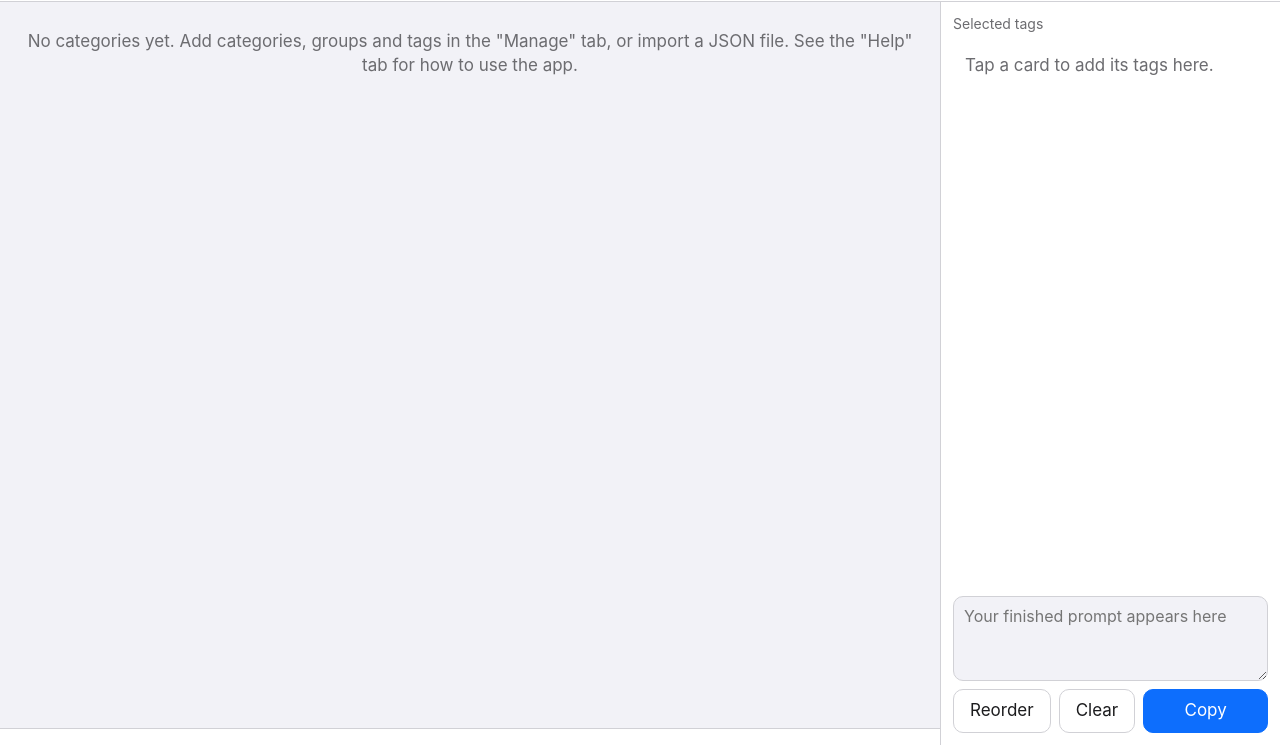
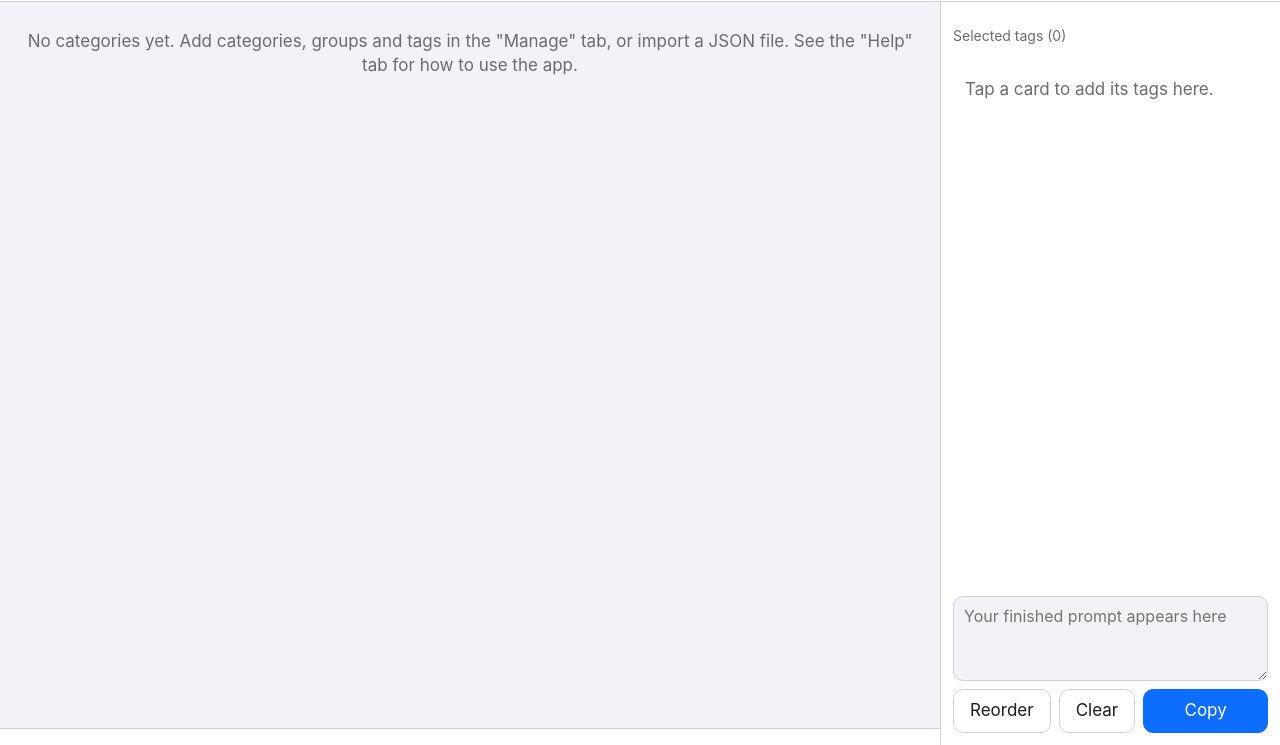
Before and after one commit to azrakuc/ipad-tag-button, a plain HTML site: page docs/index.html in a window 1280 px wide. Shown: the part 55-800 px from the top of the page. Drawn offline with Linux system fonts and the light colour scheme.

Commit message:
作成画面の「選択中のタグ」欄を、縦画面で折りたためるようにする
- 見出しのタップで開閉。折りたたみ中は、件数つきの見出しと「コピー」ボタンだけを表示する
- 開閉の状態は localStorage（itb:selCollapsed）に保存する。横画面では常に開く
- 見出しに選択中のタグの件数を表示
- 説明ページ（日英）と SPEC を更新、キャッシュ版を itb-v15 に更新

Co-Authored-By: Claude Opus 5.5 <noreply@anthropic.com>
Claude-Session: https://claude.ai/code/session_01Wet5VB9WAoZxk7wdbaaysC

```diff
--- a/docs/css/style.css
+++ b/docs/css/style.css
@@ -275,6 +275,35 @@ main { flex: 1; min-height: 0; display: flex; flex-direction: column; }
 }
 .panel-title { font-size: 14px; color: var(--muted); }
 
+/* 選択中のタグ欄：見出しで開閉できる（縦画面だけ。横画面では常に開いて、見出しは押せない） */
+.sel-head { display: flex; align-items: center; gap: 8px; }
+.sel-toggle {
+  flex: 1;
+  min-width: 0;
+  min-height: 44px;
+  display: flex;
+  align-items: center;
+  gap: 6px;
+  padding: 0;
+  font: inherit;
+  color: var(--text);
+  background: none;
+  border: 0;
+  text-align: left;
+  -webkit-user-select: none;
+  user-select: none;
+}
+.sel-body { display: flex; flex-direction: column; gap: 8px; flex: 1; min-height: 0; }
+.copy-mini { display: none; }
+.b-right.collapsed .sel-body { display: none; }
+.b-right.collapsed .copy-mini { display: inline-block; }
+@media (orientation: landscape) {
+  .sel-toggle { pointer-events: none; }
+  #sel-arrow { display: none; }
+  .b-right.collapsed .sel-body { display: flex; }
+  .b-right.collapsed .copy-mini { display: none; }
+}
+
 .chips {
   flex: 1;
   min-height: 56px;
--- a/docs/index.html
+++ b/docs/index.html
@@ -44,8 +44,15 @@
         <div id="cards" class="cards"></div>
         <div id="cats" class="catbar"></div>
       </div>
-      <div class="b-right">
-        <div class="panel-title" data-en="Selected tags">選択中のタグ</div>
+      <div class="b-right" id="sel-panel">
+        <div class="sel-head">
+          <button id="sel-toggle" class="sel-toggle" type="button" aria-expanded="true" aria-controls="sel-body">
+            <span id="sel-arrow" class="group-arrow">▼</span>
+            <span id="sel-title" class="panel-title">選択中のタグ</span>
+          </button>
+          <button id="copy-mini" class="btn btn-primary copy-mini" type="button" data-en="Copy">コピー</button>
+        </div>
+        <div id="sel-body" class="sel-body">
         <div id="chips" class="chips"></div>
         <textarea id="output" class="output" rows="3" readonly
           autocomplete="off" autocorrect="off" autocapitalize="off" spellcheck="false"
@@ -54,6 +61,7 @@
           <button id="reorder-btn" class="btn" type="button" aria-pressed="false" data-en="Reorder">並べ替え</button>
           <button id="clear-btn" class="btn" type="button" data-en="Clear">クリア</button>
           <button id="copy-btn" class="btn btn-primary btn-wide" type="button" data-en="Copy">コピー</button>
+        </div>
         </div>
       </div>
     </section>
@@ -213,6 +221,7 @@
             <li>下のカテゴリーボタンで、カテゴリーを選びます。</li>
             <li>カードをタップすると、そのカードのタグが右（縦画面では下）の「選択中のタグ」に集まります。もう一度タップすると外れます。</li>
             <li>カードを長押しすると、タグの内容を表示します。</li>
+            <li>縦画面では「選択中のタグ」の見出しをタップすると、欄を折りたたんで、カードを選ぶ場所を広げられます。折りたたんでいる間も、見出しの横の「コピー」でコピーできます。</li>
             <li>タグの「×」で 1 つずつ削除できます。「並べ替え」でドラッグして順番を変えられます。「クリア」はすべて消します（直後に「元に戻す」が出ます）。</li>
             <li>「コピー」を押して、Draw Things などに貼り付けます。iPad の Split View で並べると、行き来せずに貼り付けられます。</li>
           </ol>
@@ -287,6 +296,7 @@
             <li>Pick a category with the buttons at the bottom.</li>
             <li>Tap a card and its tags are collected in "Selected tags" on the right (below on a portrait screen). Tap it again to remove them.</li>
             <li>Press and hold a card to see the content of its tags.</li>
+            <li>On a portrait screen, tap the "Selected tags" heading to collapse the panel and make more room for the cards. While it is collapsed, you can still copy with the "Copy" button next to the heading.</li>
             <li>Use "×" on a tag to remove it. "Reorder" lets you drag tags to change their order. "Clear" removes everything (an "Undo" button appears right after).</li>
             <li>Press "Copy", then paste into Draw Things or another app. Placing the apps side by side with iPad Split View lets you paste without switching back and forth.</li>
           </ol>
--- a/docs/js/builder.js
+++ b/docs/js/builder.js
@@ -7,6 +7,7 @@ import { tr, onLang } from './i18n.js';
 const WORK_KEY = 'itb:work';
 const LAST_KEY = 'itb:lastCategory';
 const COLLAPSED_KEY = 'itb:collapsedGroups';
+const SEL_COLLAPSED_KEY = 'itb:selCollapsed'; // 選択中のタグ欄を折りたたんでいるか（縦画面だけで効く）
 const LONG_PRESS_MS = 500;
 
 // 作業中の状態：work.tags = 並び順どおりのタグ [{ key, text }]、work.selected = 選択中のカード ID
@@ -219,7 +220,34 @@ function renderChips() {
   }
 }
 
+// 選択中のタグ欄の開閉。縦画面ではカードを選ぶ場所を広げるために折りたためる（横画面では常に開く）。
+let selCollapsed = (() => {
+  try {
+    return localStorage.getItem(SEL_COLLAPSED_KEY) === '1';
+  } catch {
+    return false;
+  }
+})();
+
+function applySelCollapsed() {
+  $('sel-panel').classList.toggle('collapsed', selCollapsed);
+  $('sel-toggle').setAttribute('aria-expanded', String(!selCollapsed));
+  $('sel-arrow').textContent = selCollapsed ? '▶' : '▼';
+}
+
+function toggleSel() {
+  selCollapsed = !selCollapsed;
+  if (selCollapsed && reorder) setReorder(false);
+  try {
+    localStorage.setItem(SEL_COLLAPSED_KEY, selCollapsed ? '1' : '0');
+  } catch {
+    // 保存できなくても動作には影響しない
+  }
+  applySelCollapsed();
+}
+
 function refresh() {
+  $('sel-title').textContent = tr(`選択中のタグ（${work.tags.length}）`, `Selected tags (${work.tags.length})`);
   updateCardSelection();
   renderChips();
   $('output').value = joinTags(work.tags.map((t) => t.text), state.settings.separator);
@@ -290,6 +318,9 @@ export function init() {
     },
   });
   $('copy-btn').addEventListener('click', copy);
+  $('copy-mini').addEventListener('click', copy);
+  $('sel-toggle').addEventListener('click', toggleSel);
+  applySelCollapsed();
   $('clear-btn').addEventListener('click', clearAll);
   $('reorder-btn').addEventListener('click', () => setReorder(!reorder));
   onChange(render);
--- a/docs/sw.js
+++ b/docs/sw.js
@@ -1,5 +1,5 @@
 // アプリのファイルだけをキャッシュする（cache-first）。ファイルを変えたら CACHE の版を上げる。
-const CACHE = 'itb-v14';
+const CACHE = 'itb-v15';
 const ASSETS = [
   './',
   './index.html',
```
Also changed, not shown: SPEC.md (+1 -0 lines), README.md.
